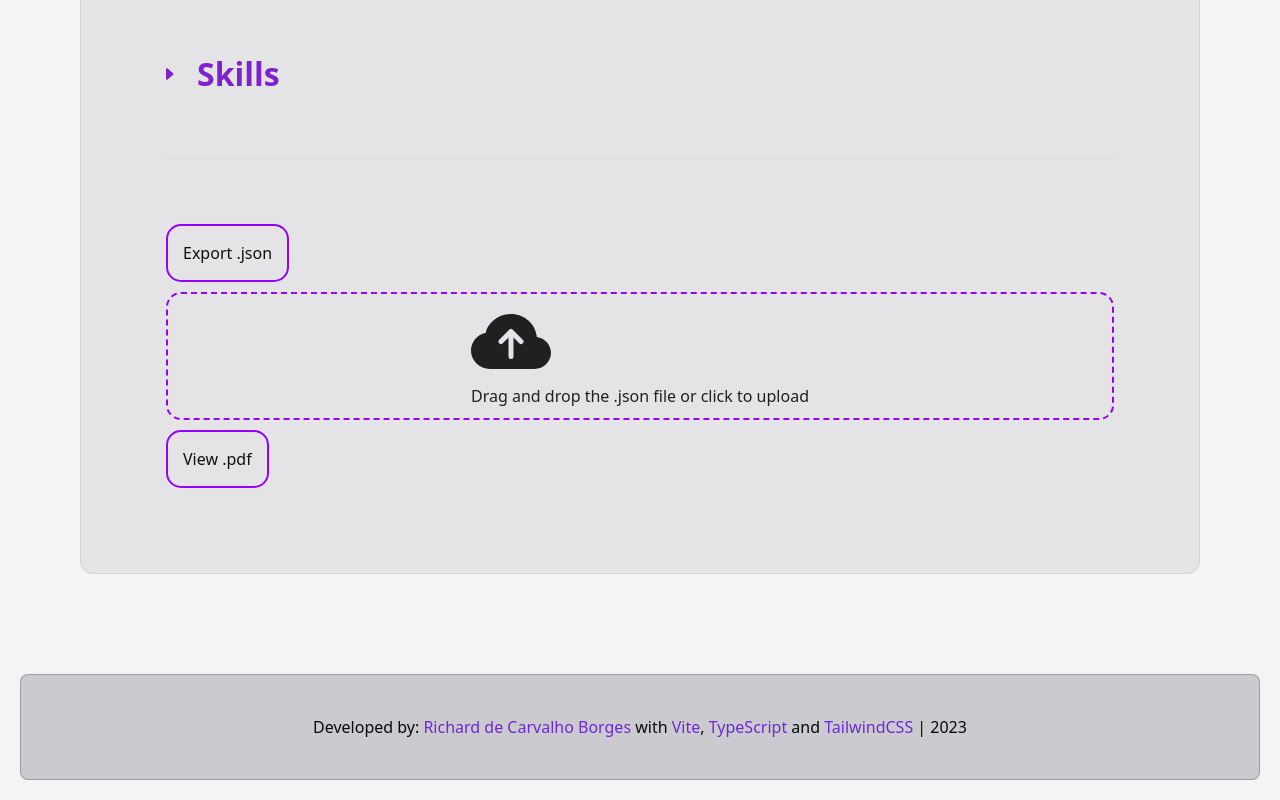
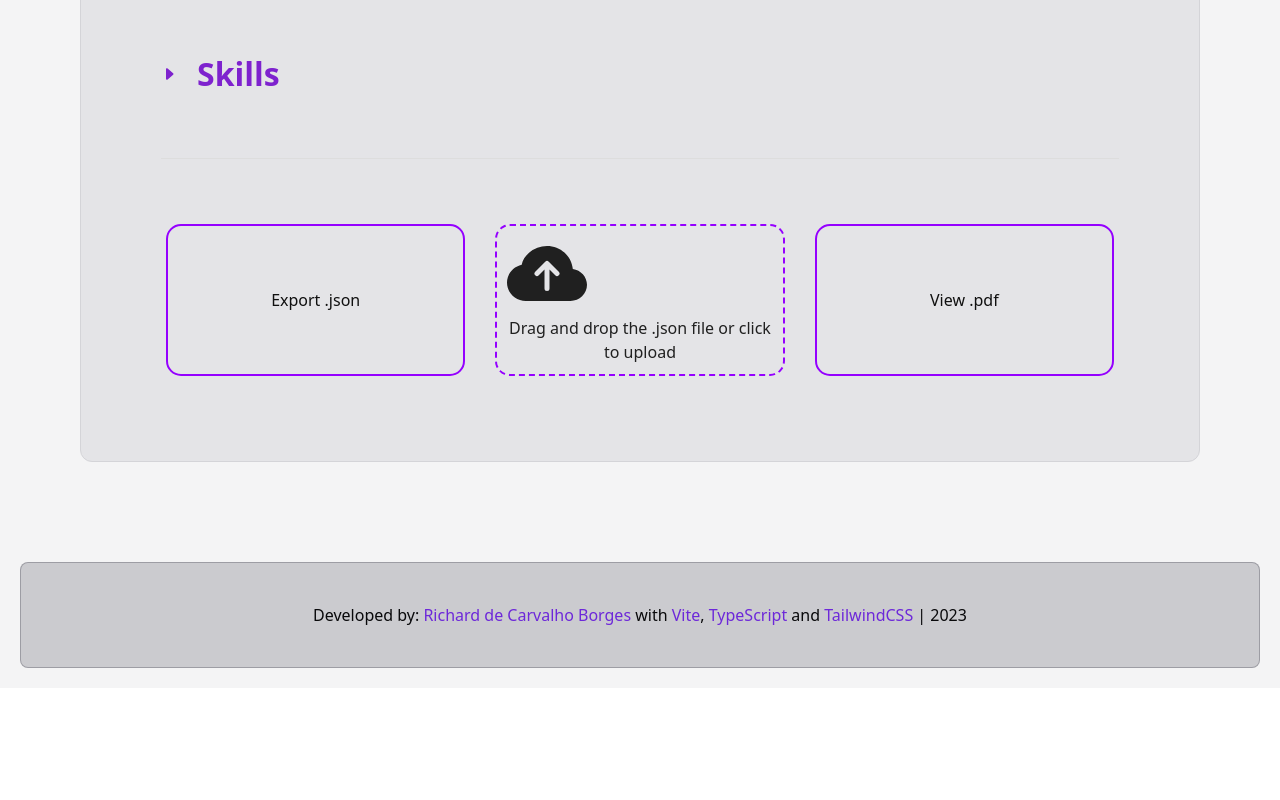
Before and after one commit to ribborges/cv-creator, a React (Vite) app: page / in a window 1280 px wide. Shown: the part 1360-2160 px from the top of the page. After the commit the page ends 2048 px from the top, so only its background shows below. Built offline with nearby package versions, Linux system fonts and the light colour scheme; what @react-pdf/renderer would draw is missing.

Commit message:
style: update CvForm buttom layout to use TailwindCSS

```diff
--- a/src/components/forms/CvForm.tsx
+++ b/src/components/forms/CvForm.tsx
@@ -315,7 +315,7 @@ export default function CvForm(props: cvFormProps) {
 
             <Spacer />
 
-            <div className="flex-container">
+            <div className="flex gap-5">
                 <Button className="flex-1" type="button" name="export" onClick={handleSubmit} disabled={disableBtns} >{props.lang.export} .json</Button>
                 <Upload className="flex-1" accept=".json" onChange={readFile}>{props.lang.import}</Upload>
                 <Modal className="flex-1" title={props.lang.viewTitle} buttonText={props.lang.view + " .pdf"} disabled={disableBtns}>
```
